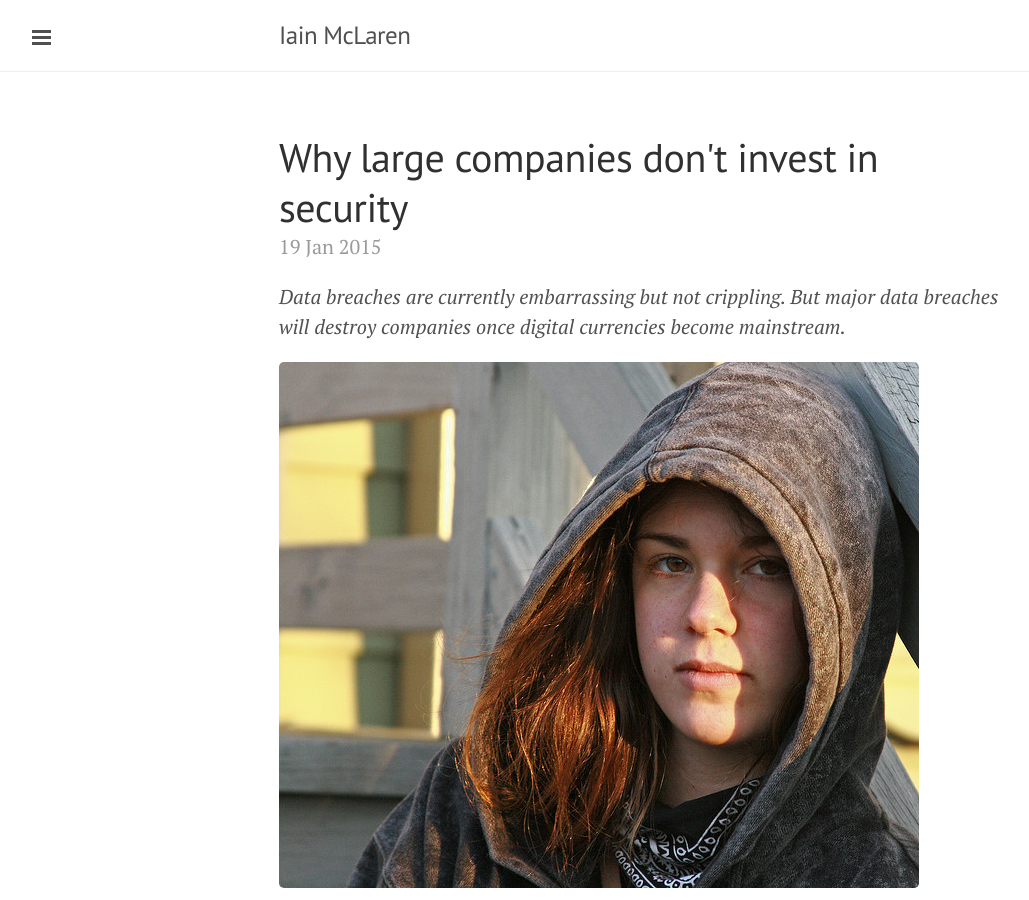
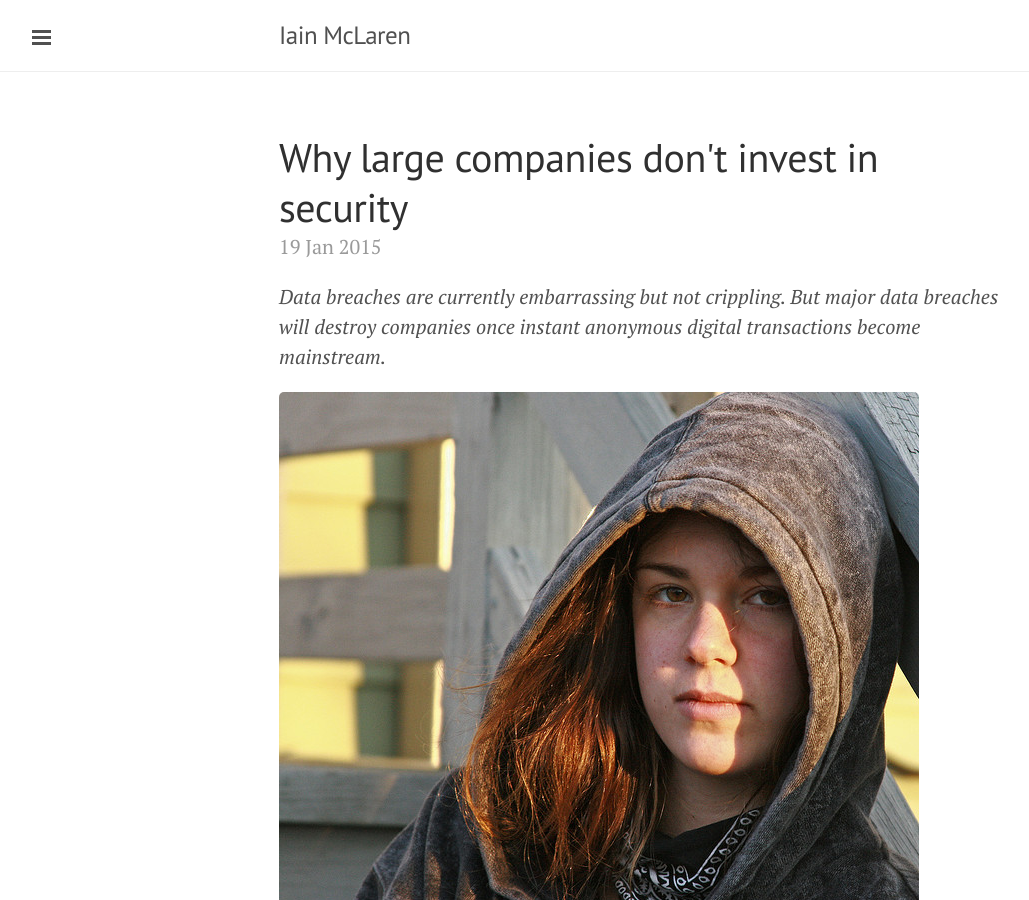
Before and after one commit to imclaren/blog, a Jekyll site: the page built from _posts/2015-01-19-databreach.md, in a window 1280 px wide and 900 px high. Shown: the whole window, without its empty margins (1-1030 px from the left). Built offline with Jekyll 4.4.1, drawn with Linux system fonts in a browser that asks for light colours; Markdown is read by kramdown in place of the engine named in the settings.

Commit message:
databreaches

```diff
--- a/_posts/2015-01-19-databreach.md
+++ b/_posts/2015-01-19-databreach.md
@@ -3,7 +3,7 @@ layout: post
 title: Why large companies don't invest in security
 ---
 
-*Data breaches are currently embarrassing but not crippling.  But major data breaches will destroy companies once digital currencies become mainstream.*
+*Data breaches are currently embarrassing but not crippling.  But major data breaches will destroy companies once instant anonymous digital transactions become mainstream.*
 
 ![Winter is coming](http://iainmclaren.com/public/images/2015-01-19-databreach.jpg)
 
```
